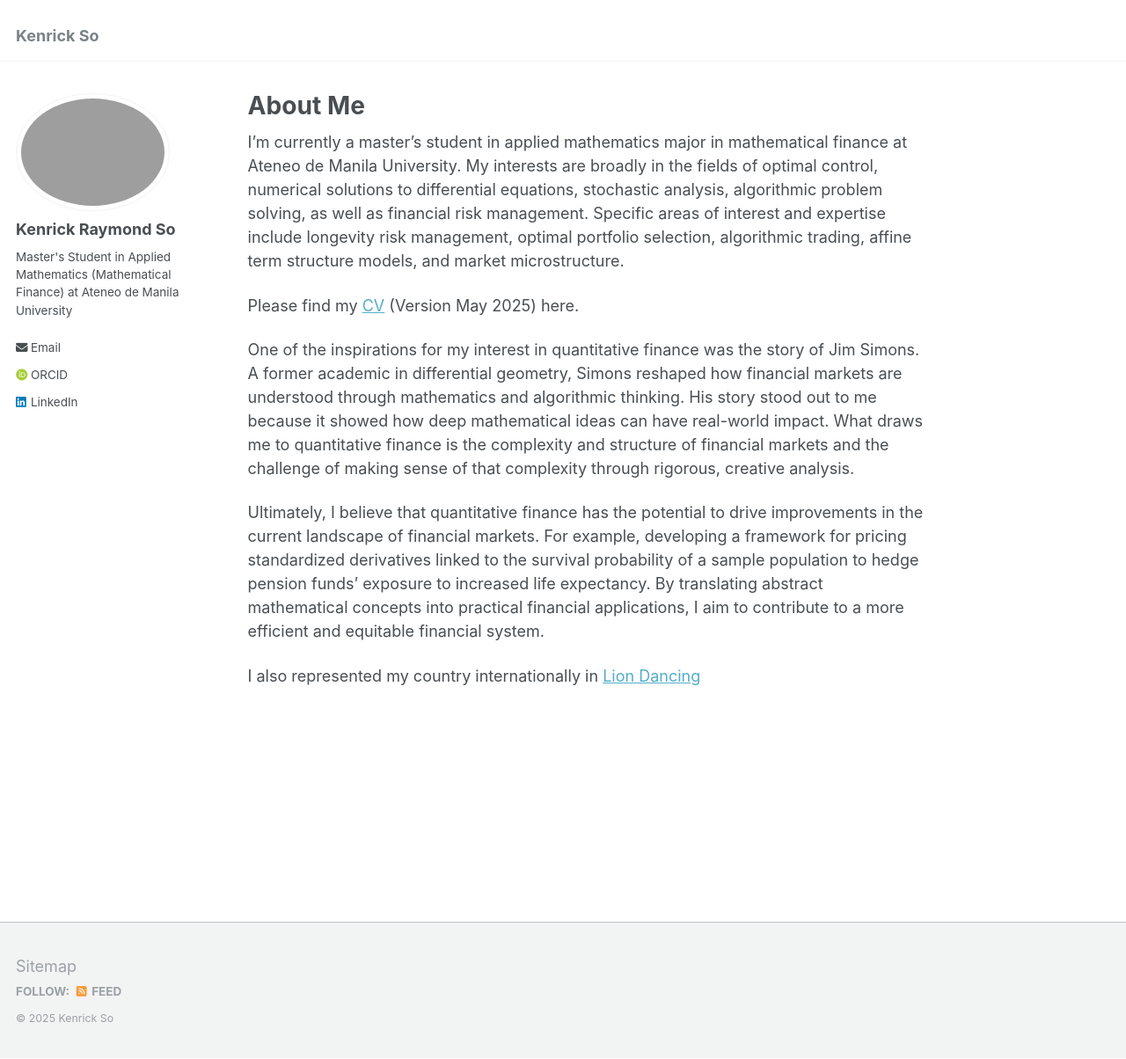
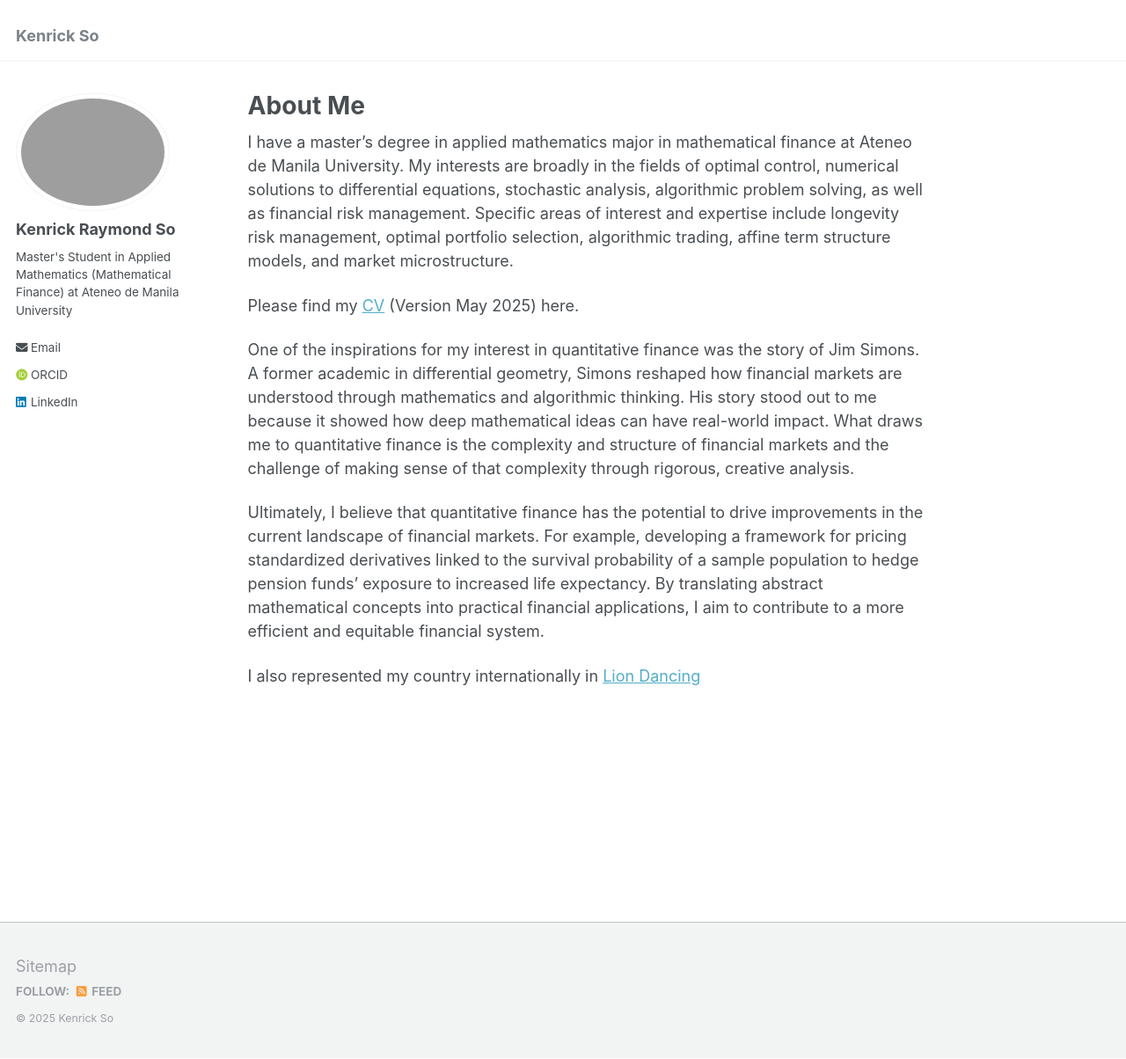
Before and after one commit to kenrickraymond/kenrickraymond.github.io, a Jekyll site: the page built from _pages/about.md, in a window 1280 px wide and 1204 px high. Shown: the whole window at 88% size. Built offline with Jekyll 4.4.1, drawn with Linux system fonts in a browser that asks for light colours; some web fonts are replaced.

Commit message:
updated about me

```diff
--- a/_pages/about.md
+++ b/_pages/about.md
@@ -6,7 +6,7 @@ redirect_from:
   - /about/
   - /about.html
 ---
-I'm currently a master's student in applied mathematics major in mathematical finance at Ateneo de Manila University. My interests are broadly in the fields of optimal control, numerical solutions to differential equations, stochastic analysis, algorithmic problem solving, as well as financial risk management. Specific areas of interest and expertise include longevity risk management, optimal portfolio selection, algorithmic trading, affine term structure models, and market microstructure.
+I have a master's degree in applied mathematics major in mathematical finance at Ateneo de Manila University. My interests are broadly in the fields of optimal control, numerical solutions to differential equations, stochastic analysis, algorithmic problem solving, as well as financial risk management. Specific areas of interest and expertise include longevity risk management, optimal portfolio selection, algorithmic trading, affine term structure models, and market microstructure.
 
 Please find my [CV](https://kenrickraymond.github.io/files/KENRICK_RAYMOND_SO_ACADEMIC_CV.pdf) (Version May 2025) here.
 
```
